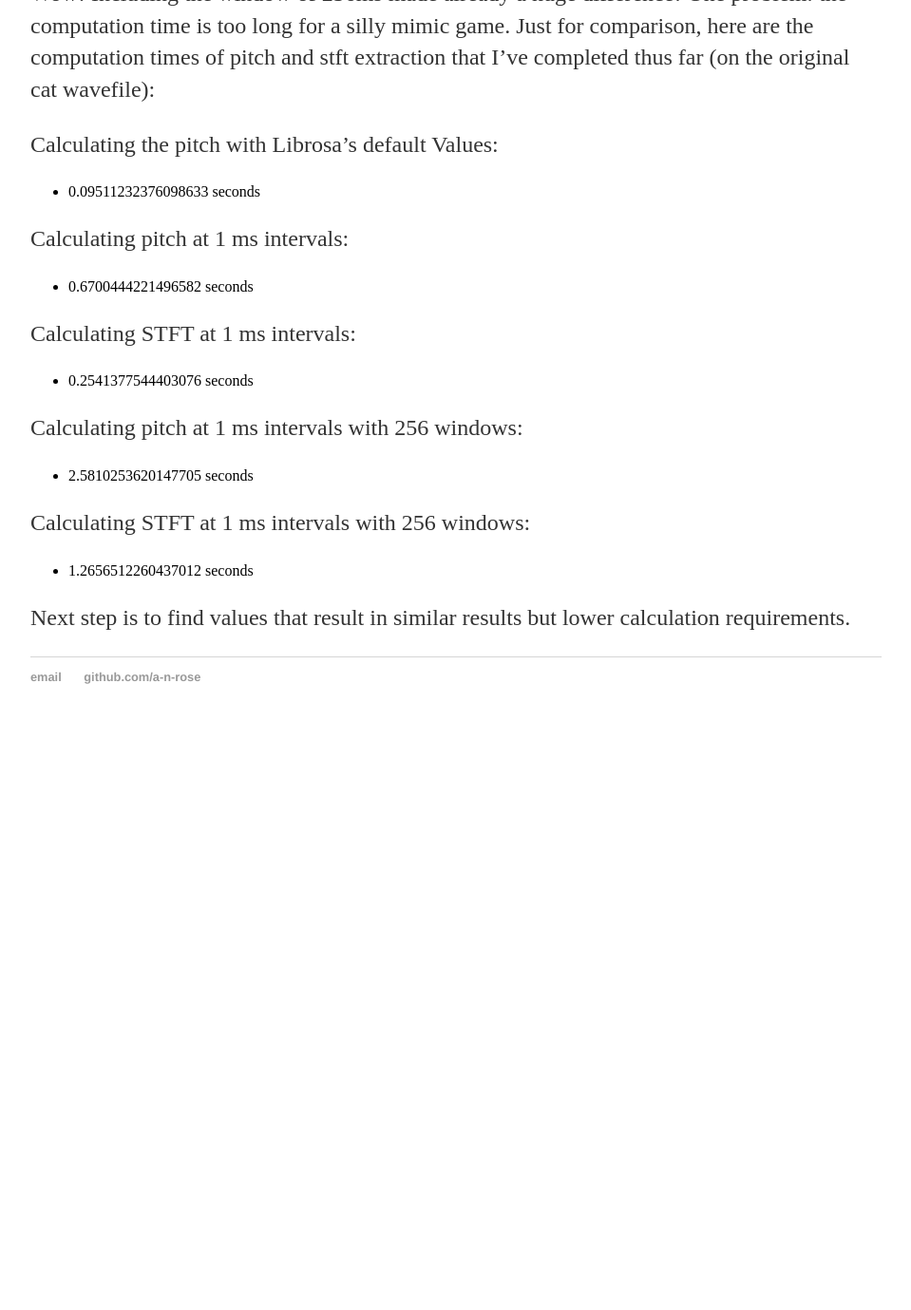
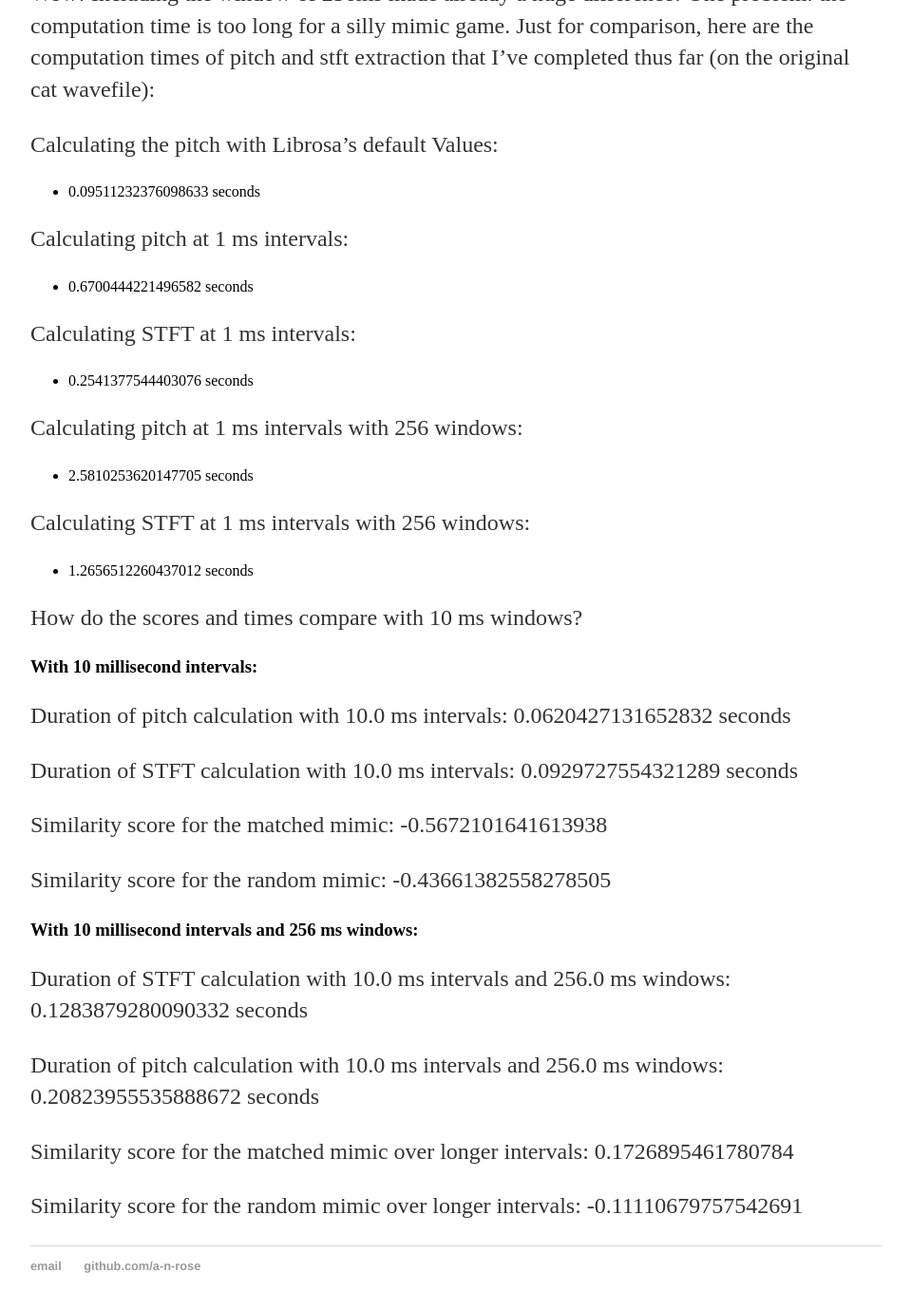
Before and after one commit to a-n-rose/a-n-rose.github.io, a Jekyll site: the page built from _posts/2018-08-29-comparing-prosody.md, in a window 1280 px wide and 1400 px high, scrolled down 4715 px. Shown: the top 1379 px of the window at 95% size, without its empty margins (160-1119 px from the left). Built offline with Jekyll 4.4.1, drawn with Linux system fonts in a browser that asks for light colours; before the commit the page ends 5495 px from its top, so only the background shows below that.

Commit message:
compare processing times: 1 millisecond intervals vs 10 ms intervals

```diff
--- a/_posts/2018-08-29-comparing-prosody.md
+++ b/_posts/2018-08-29-comparing-prosody.md
@@ -159,4 +159,24 @@ Calculating pitch at 1 ms intervals with 256 windows:
 Calculating STFT at 1 ms intervals with 256 windows:
 * 1.2656512260437012 seconds
 
-Next step is to find values that result in similar results but lower calculation requirements.
+How do the scores and times compare with 10 ms windows?
+
+### With 10 millisecond intervals:
+
+Duration of pitch calculation with 10.0 ms intervals: 0.0620427131652832 seconds
+
+Duration of STFT calculation with 10.0 ms intervals: 0.0929727554321289 seconds
+
+Similarity score for the matched mimic: -0.5672101641613938
+
+Similarity score for the random mimic: -0.43661382558278505
+
+### With 10 millisecond intervals and 256 ms windows:
+
+Duration of STFT calculation with 10.0 ms intervals and 256.0 ms windows: 0.1283879280090332 seconds
+
+Duration of pitch calculation with 10.0 ms intervals and 256.0 ms windows: 0.20823955535888672 seconds
+
+Similarity score for the matched mimic over longer intervals: 0.1726895461780784
+
+Similarity score for the random mimic over longer intervals: -0.11110679757542691
```
